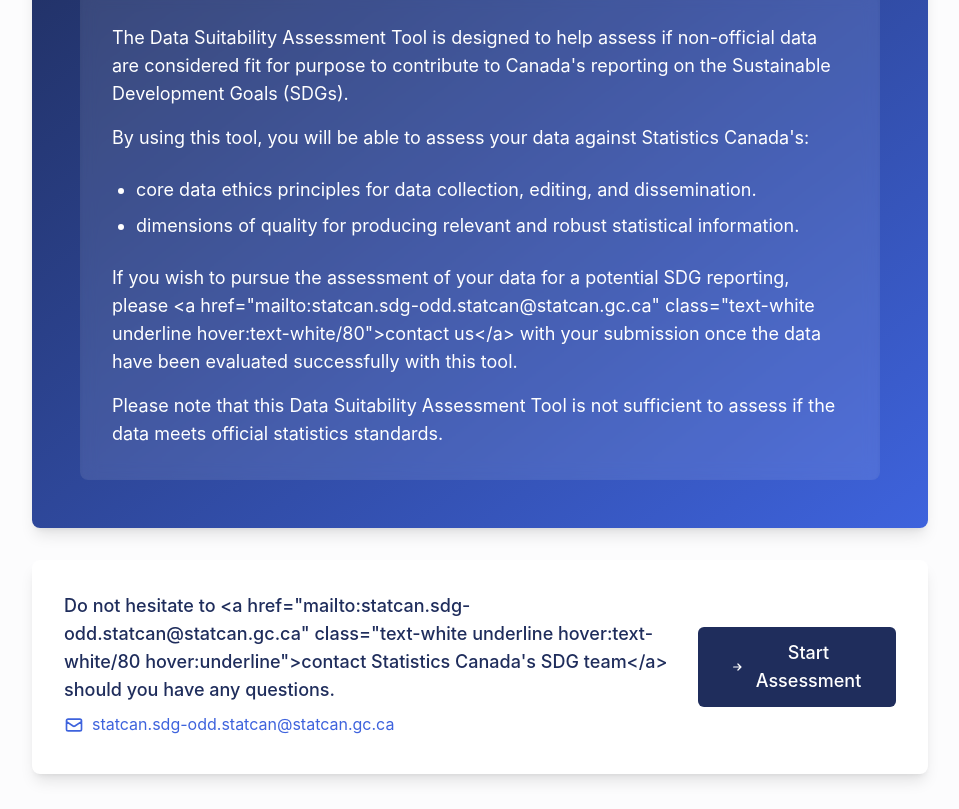
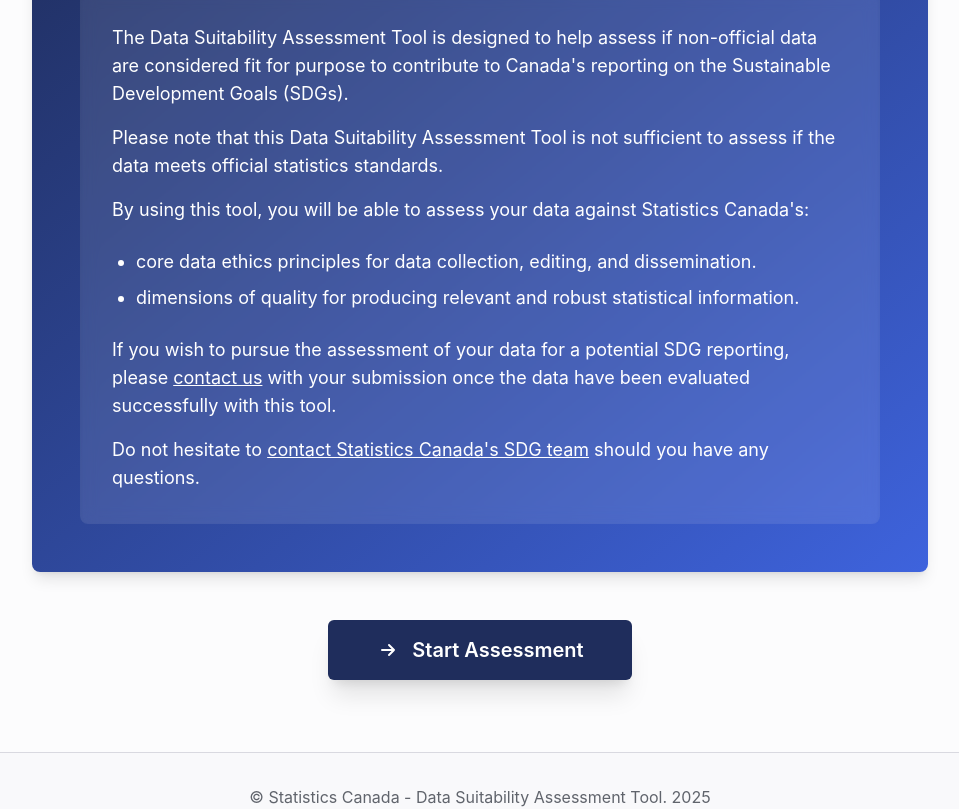
Before and after one commit to data-suitability-assessment-tool/Data-Suitability-Assessment-Tool, a React (Vite) app: page / in a window 1280 px wide. Shown: the part 360-1169 px from the top of the page, without its empty margins (160-1119 px from the left). Built offline with nearby package versions, Linux system fonts and the light colour scheme.

Commit message:
Enhance FrontPage component: Add user note and update contact information display with improved styling and localization handling, while refining the layout for better user experience.

```diff
--- a/src/components/tabs/FrontPage.tsx
+++ b/src/components/tabs/FrontPage.tsx
@@ -29,6 +29,7 @@
           <div className="bg-white/10 backdrop-blur-sm rounded-lg p-6 md:p-8 shadow-inner">
             <div className="prose prose-lg prose-invert max-w-none">
               <p className="text-lg">{t('frontPage.intro')}</p>
+              <p className="mt-4 text-lg">{t('frontPage.noteToUsers')}</p>
               <p className="mt-4 text-lg">{t('frontPage.assessmentInfo')}</p>
 
               <ul
@@ -39,43 +40,35 @@
                 <li className="text-lg">{t('frontPage.bulletPoints.item2')}</li>
               </ul>
 
-              <p className="text-lg">{t('frontPage.usage')}</p>
-              <p className="mt-4 text-lg">{t('frontPage.noteToUsers')}</p>
+              <p
+                className="text-lg"
+                dangerouslySetInnerHTML={{ __html: t('frontPage.usage') }}
+              ></p>
+
+              <p
+                className="mt-4 text-lg"
+                dangerouslySetInnerHTML={{ __html: t('frontPage.contactInfo') }}
+              ></p>
+
             </div>
           </div>
         </div>
       </div>
 
-      <div className="mt-8 bg-white rounded-lg shadow-lg p-6 md:p-8">
-        <div className="flex flex-col md:flex-row items-center justify-between gap-6">
-          <div className="text-center md:text-left">
-            <p className="text-lg font-medium text-[var(--primary-color)]">{t('frontPage.contactInfo')}</p>
-            <a
-              href="mailto:statcan.sdg-odd.statcan@statcan.gc.ca"
-              className="text-[var(--secondary-color)] hover:underline focus:outline-none focus:ring-2 focus:ring-[var(--secondary-color)] focus:ring-offset-2 rounded-sm inline-flex items-center mt-2"
-              aria-label={t('frontPage.emailAriaLabel')}
-            >
-              <svg xmlns="http://www.w3.org/2000/svg" className="h-5 w-5 mr-2" fill="none" viewBox="0 0 24 24" stroke="currentColor" aria-hidden="true">
-                <path strokeLinecap="round" strokeLinejoin="round" strokeWidth={2} d="M3 8l7.89 5.26a2 2 0 002.22 0L21 8M5 19h14a2 2 0 002-2V7a2 2 0 00-2-2H5a2 2 0 00-2 2v10a2 2 0 002 2z" />
-              </svg>
-              {t('frontPage.email')}
-            </a>
-          </div>
-
+      <div className="mt-12 flex justify-center">
         <Button
           onClick={onStartAssessment}
           size="lg"
-            className="px-8 py-3 text-lg font-medium transition-all transform hover:scale-105 focus:scale-105"
+          className="px-12 py-4 text-xl font-semibold transition-all transform hover:scale-105 focus:scale-105 shadow-xl hover:shadow-2xl bg-[var(--primary-color)] border-0 rounded-full"
           aria-label={t('frontPage.startButtonAriaLabel')}
         >
-            <svg xmlns="http://www.w3.org/2000/svg" className="h-5 w-5 mr-2" fill="none" viewBox="0 0 24 24" stroke="currentColor" aria-hidden="true">
+          <svg xmlns="http://www.w3.org/2000/svg" className="h-6 w-6 mr-3" fill="none" viewBox="0 0 24 24" stroke="currentColor" aria-hidden="true">
             <path strokeLinecap="round" strokeLinejoin="round" strokeWidth={2} d="M13 7l5 5m0 0l-5 5m5-5H6" />
           </svg>
           {t('frontPage.startButton')}
         </Button>
       </div>
     </div>
-    </div>
   );
 };
 
```
Lines whose indentation alone changed are shown as unchanged.
